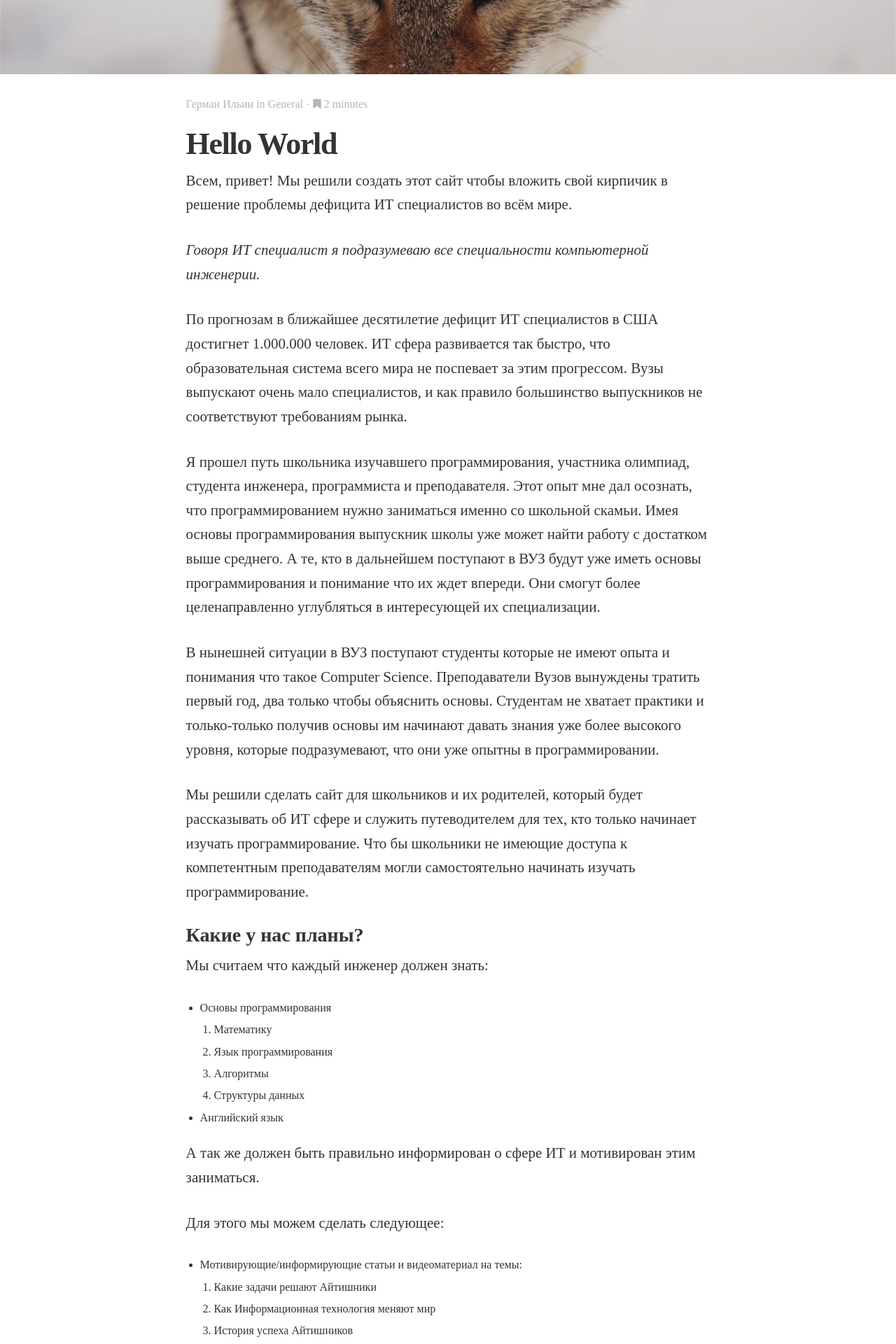
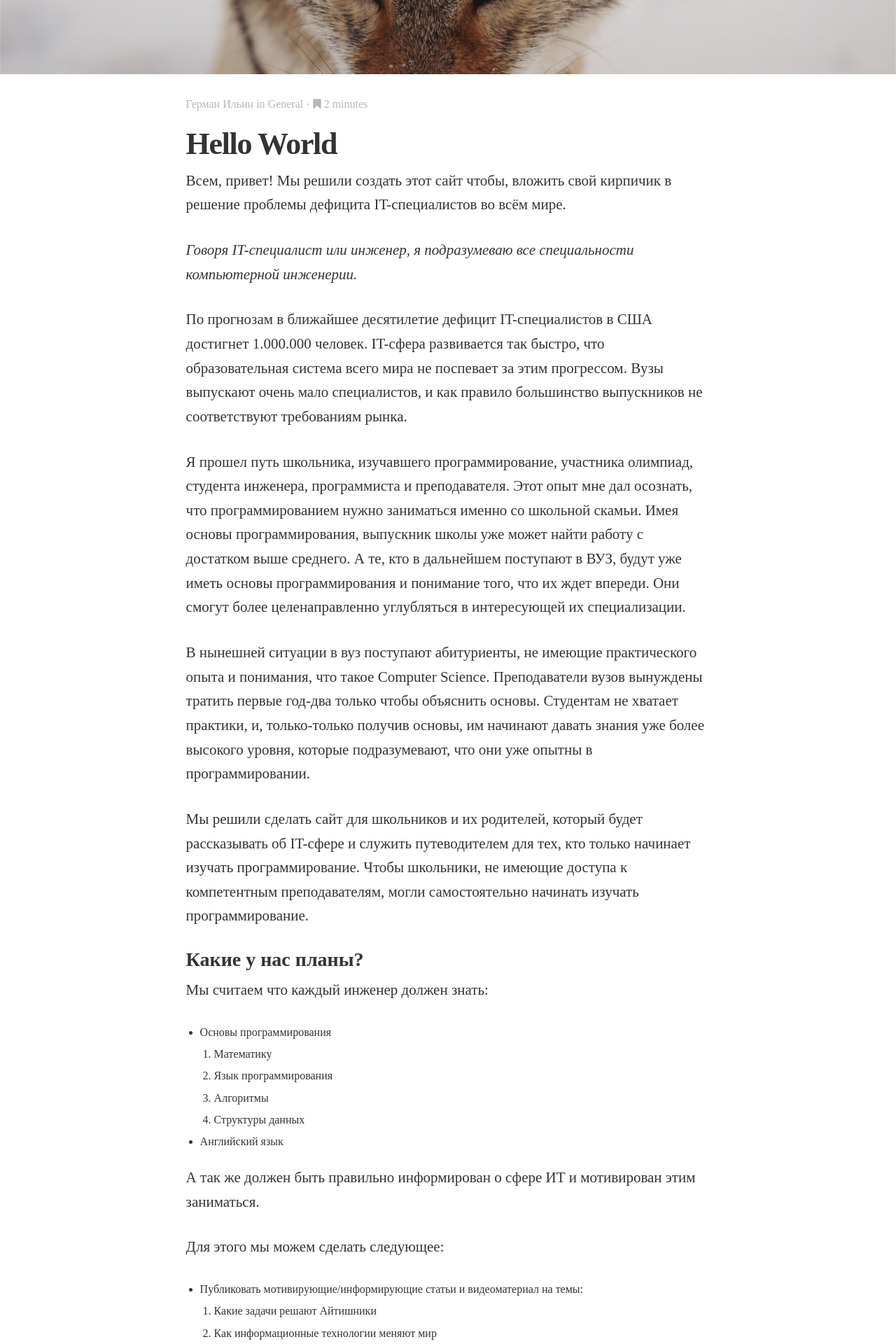
Before and after one commit to datbayev/whyit, a Jekyll site: the page built from _posts/2017-05-08-hello-world.md, in a window 1280 px wide. Shown: the part 354-2274 px from the top of the page at 70% size. Built offline with Jekyll 4.4.1, drawn with Linux system fonts in a browser that asks for light colours; some web fonts are replaced; some of the changed text lies outside the part shown.

Commit message:
Fixed some grammar in "hello world" post

```diff
--- a/_posts/2017-05-08-hello-world.md
+++ b/_posts/2017-05-08-hello-world.md
@@ -13,17 +13,17 @@ show_related_posts: true
 square_related: recommend-woods
 ---
 
-Всем, привет! Мы решили создать этот сайт чтобы вложить свой кирпичик в решение проблемы дефицита ИТ специалистов во всём мире.
+Всем, привет! Мы решили создать этот сайт чтобы, вложить свой кирпичик в решение проблемы дефицита IT-специалистов во всём мире.
 
-_Говоря ИТ специалист я подразумеваю все специальности компьютерной инженерии._
+_Говоря IT-специалист или инженер, я подразумеваю все специальности компьютерной инженерии._
 
-По прогнозам в ближайшее десятилетие дефицит ИТ специалистов в США достигнет 1.000.000 человек. ИТ сфера развивается так быстро, что образовательная система всего мира не поспевает за этим прогрессом. Вузы выпускают очень мало специалистов, и как правило большинство выпускников не соответствуют требованиям рынка.
+По прогнозам в ближайшее десятилетие дефицит IT-специалистов в США достигнет 1.000.000 человек. IT-сфера развивается так быстро, что образовательная система всего мира не поспевает за этим прогрессом. Вузы выпускают очень мало специалистов, и как правило большинство выпускников не соответствуют требованиям рынка.
 
-Я прошел путь школьника изучавшего программирования, участника олимпиад, студента инженера, программиста и преподавателя. Этот опыт мне дал осознать, что программированием нужно заниматься именно со школьной скамьи. Имея основы программирования выпускник школы уже может найти работу с достатком выше среднего. А те, кто в дальнейшем поступают в ВУЗ будут уже иметь основы программирования и понимание что их ждет впереди. Они смогут более целенаправленно углубляться в интересующей их специализации.
+Я прошел путь школьника, изучавшего программирование, участника олимпиад, студента инженера, программиста и преподавателя. Этот опыт мне дал осознать, что программированием нужно заниматься именно со школьной скамьи. Имея основы программирования, выпускник школы уже может найти работу с достатком выше среднего. А те, кто в дальнейшем поступают в ВУЗ, будут уже иметь основы программирования и понимание того, что их ждет впереди. Они смогут более целенаправленно углубляться в интересующей их специализации.
 
-В нынешней ситуации в ВУЗ поступают студенты которые не имеют опыта и понимания что такое Computer Science. Преподаватели Вузов вынуждены тратить первый год, два только чтобы объяснить основы. Студентам не хватает практики и только-только получив основы им начинают давать знания уже более высокого уровня, которые подразумевают, что они уже опытны в программировании.
+В нынешней ситуации в вуз поступают абитуриенты, не имеющие практического опыта и понимания, что такое Computer Science. Преподаватели вузов вынуждены тратить первые год-два только чтобы объяснить основы. Студентам не хватает практики, и, только-только получив основы, им начинают давать знания уже более высокого уровня, которые подразумевают, что они уже опытны в программировании.
 
-Мы решили сделать сайт для школьников и их родителей, который будет рассказывать об ИТ сфере и служить путеводителем для тех, кто только начинает изучать программирование. Что бы школьники не имеющие доступа к компетентным преподавателям могли самостоятельно начинать изучать программирование.
+Мы решили сделать сайт для школьников и их родителей, который будет рассказывать об IT-сфере и служить путеводителем для тех, кто только начинает изучать программирование. Чтобы школьники, не имеющие доступа к компетентным преподавателям, могли самостоятельно начинать изучать программирование.
 
 ## Какие у нас планы?
 
@@ -40,16 +40,15 @@ _Говоря ИТ специалист я подразумеваю все сп
 
 Для этого мы можем сделать следующее:
 
-* Мотивирующие/информирующие статьи и видеоматериал на темы:
+* Публиковать мотивирующие/информирующие статьи и видеоматериал на темы:
 	1. Какие задачи решают Айтишники
-	2. Как Информационная технология меняют мир
+	2. Как информационные технологии меняют мир
 	3. История успеха Айтишников
-	4. И т.д
 * Путеводитель для начинающих программистов по возрастным категориям:
 	1. для школьников 9 - 11 лет
-	2. для школьников 12-14 лет
+	2. для школьников 12 - 14 лет
 	3. для всех кому 15+ лет
 
-Этот сайт не принадлежит ни какой компании, основан инженерами для будущих инженеров. [whyit.org](https://whyit.org) - проект с открытым исходным кодом (Open Source), каждый может внести свою лепту в развитие этого проекта. Если вы хотите участвовать в развитии проекта, то вам [сюда](/contribute/).
+Этот сайт не принадлежит никакой компании, основан инженерами для будущих инженеров. [whyit.org](https://whyit.org) - проект с открытым исходным кодом (Open Source), каждый может внести свою лепту в развитие этого проекта. Если вы хотите участвовать в развитии проекта, то вам [сюда](/contribute/).
 
 В общем, надеюсь этот сайт поможет многим будущим инженерам! Следите за обновлениями!
```
